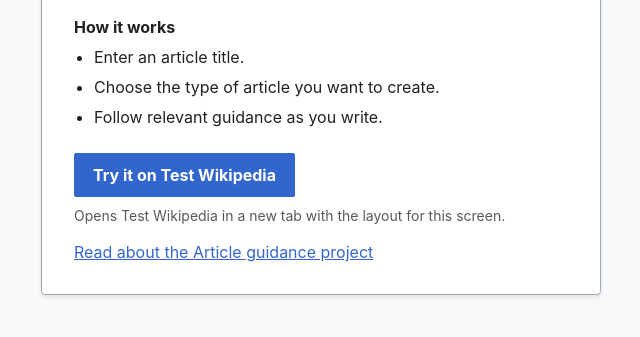
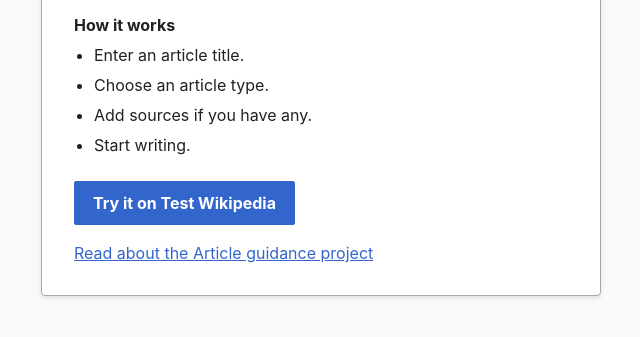
Before and after one commit to Sudhanshugtm/Wikimania26, a website: page index.html in a window 1280 px wide. Shown: the part 337-674 px from the top of the page, without its empty margins (319-959 px from the left). Drawn offline with Linux system fonts and the light colour scheme.

Commit message:
Clarify article creation steps

```diff
--- a/index.html
+++ b/index.html
@@ -94,12 +94,6 @@
 		.cta:active { background: #2a4b8d; border-color: #2a4b8d; }
 		.cta:focus-visible { outline: 2px solid #202122; outline-offset: 2px; }
 
-		.note {
-			margin: 10px 0 0;
-			color: #54595d;
-			font-size: 0.875rem;
-		}
-
 		.project-link {
 			display: inline-block;
 			margin-top: 18px;
@@ -124,12 +118,12 @@
 			<h2 class="steps-title">How it works</h2>
 			<ul class="steps">
 				<li>Enter an article title.</li>
-				<li>Choose the type of article you want to create.</li>
-				<li>Follow relevant guidance as you write.</li>
+				<li>Choose an article type.</li>
+				<li>Add sources if you have any.</li>
+				<li>Start writing.</li>
 			</ul>
 			<div class="actions">
 				<a class="cta" id="test-wiki-link" href="https://test.wikipedia.org/wiki/Special:NewArticle?useskin=vector-2022" target="_blank" rel="noopener">Try it on Test Wikipedia</a>
-				<p class="note">Opens Test Wikipedia in a new tab with the layout for this screen.</p>
 				<a class="project-link" href="https://www.mediawiki.org/wiki/Article_guidance" target="_blank" rel="noopener">Read about the Article guidance project</a>
 			</div>
 		</article>
```
Also changed, not shown: test-page.mjs (+7 -2 lines).
